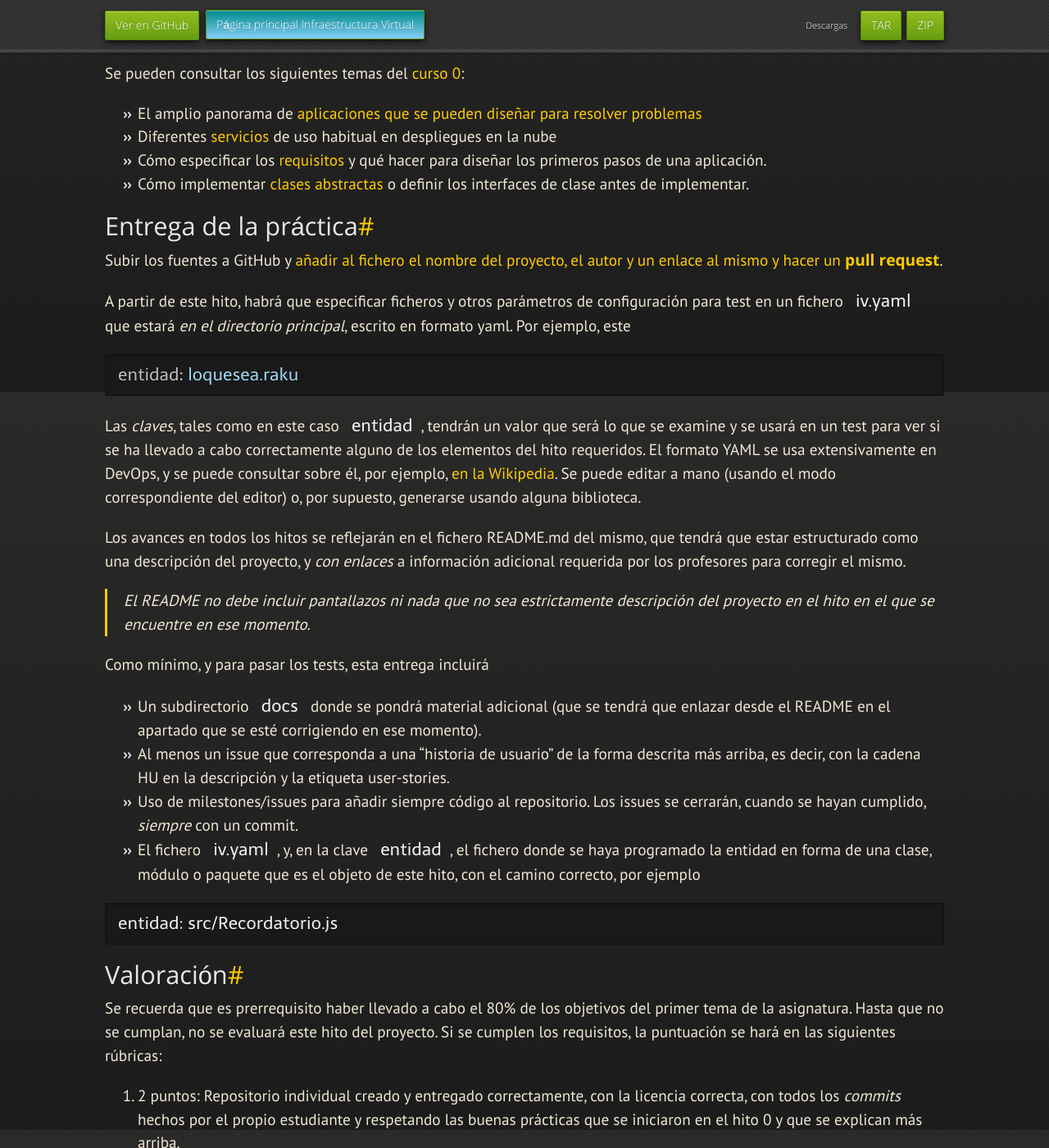
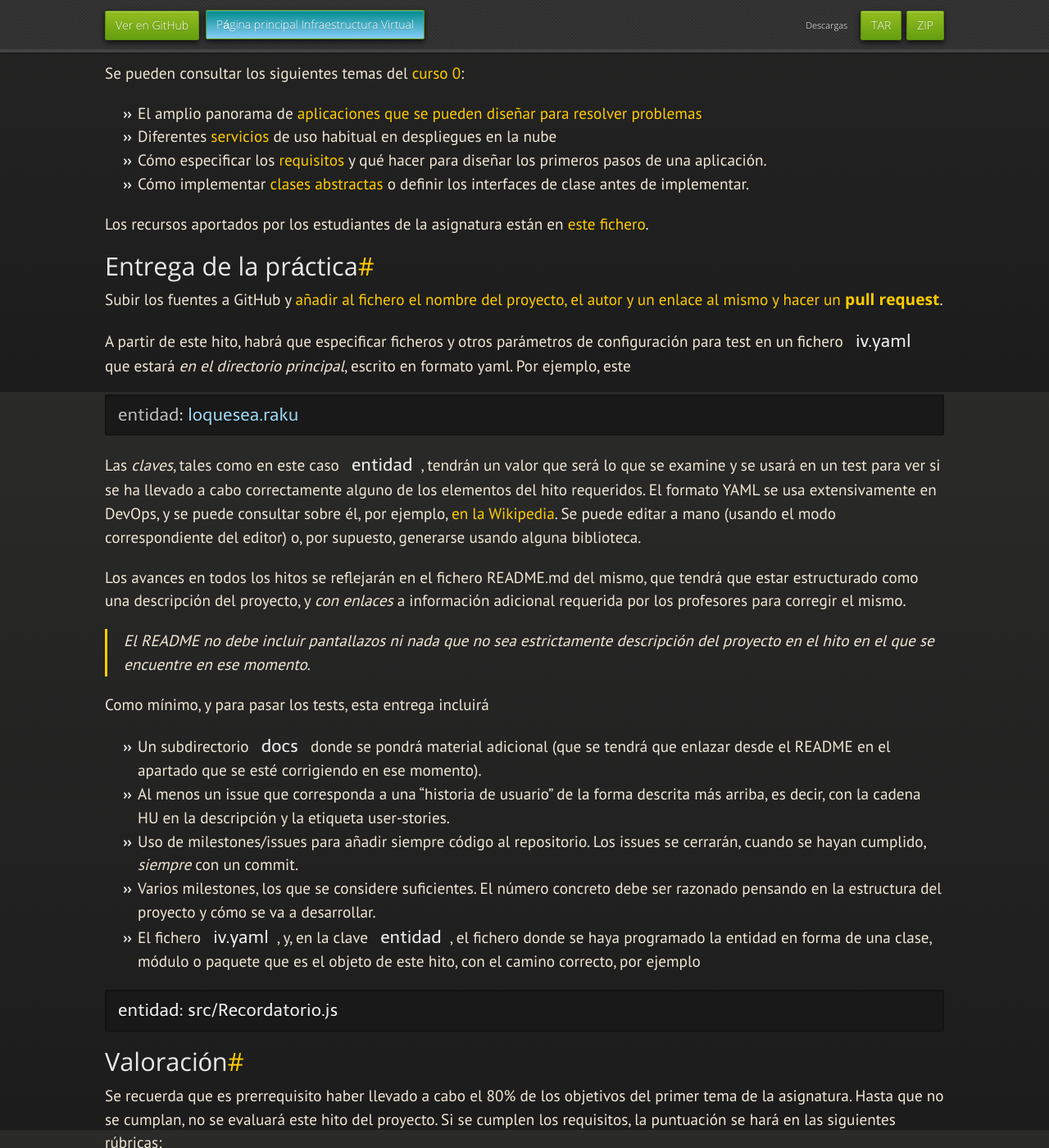
Before and after one commit to JJ/IV, a Jekyll site: the page built from documentos/proyecto/1.Infraestructura.md, in a window 1280 px wide and 1400 px high, scrolled down 3122 px. Shown: the whole window at 82% size. Built offline with Jekyll 4.4.1, drawn with Linux system fonts in a browser that asks for light colours; nearby versions of some CDN libraries; some web fonts are replaced; our own code applies the rules of GitHub Pages for plain Markdown files.

Commit message:
Sync documentos/proyecto/1.Infraestructura.md de master a gh-pages

```diff
--- a/documentos/proyecto/1.Infraestructura.md
+++ b/documentos/proyecto/1.Infraestructura.md
@@ -187,6 +187,9 @@ del [curso 0](https://jj.github.io/curso-tdd):
   [clases abstractas](https://jj.github.io/curso-tdd/temas/a-programar.html) o
   definir los interfaces de clase antes de implementar.
 
+Los recursos aportados por los estudiantes de la asignatura están
+en [este fichero](1.Infraestructura.recursos).
+
 Entrega de la práctica
 --------------------------------
 
@@ -229,6 +232,9 @@ Como mínimo, y para pasar los tests, esta entrega incluirá
 * Uso de milestones/issues para añadir siempre código al
   repositorio. Los issues se cerrarán, cuando se hayan cumplido,
   *siempre* con un commit.
+* Varios milestones, los que se considere suficientes. El número concreto
+  debe ser razonado pensando en la estructura del proyecto y cómo se
+  va a desarrollar.
 * El fichero `iv.yaml`, y, en la clave `entidad`, el fichero donde se
   haya programado la entidad en forma de una clase, módulo o paquete que es el objeto de este
   hito, con el camino correcto, por ejemplo
```
